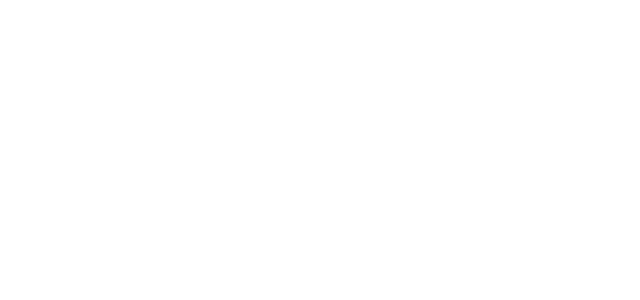
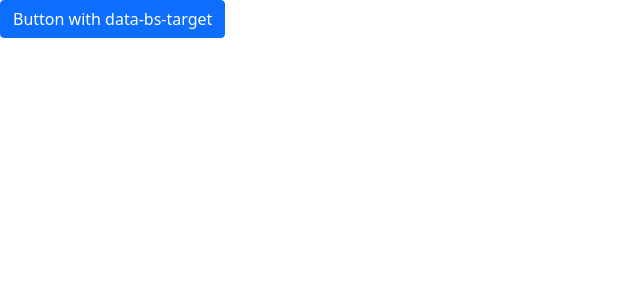
Before and after one commit to Linkinlog/to-do, a React (Create React App) app: page / in a window 1280 px wide. Shown: the top 300 px of the page, without its empty margins (0-640 px from the left). Built offline with nearby package versions, Linux system fonts and the light colour scheme.

Commit message:
Added oncanvas nav to app

```diff
--- a/src/App.js
+++ b/src/App.js
@@ -1,9 +1,9 @@
 import React from 'react'
-
+import Navb from './components/layout/Navb'
 const App = () => {
 	return (
 		<>
-
+		<Navb />
 		</>
 	)
 }
```
